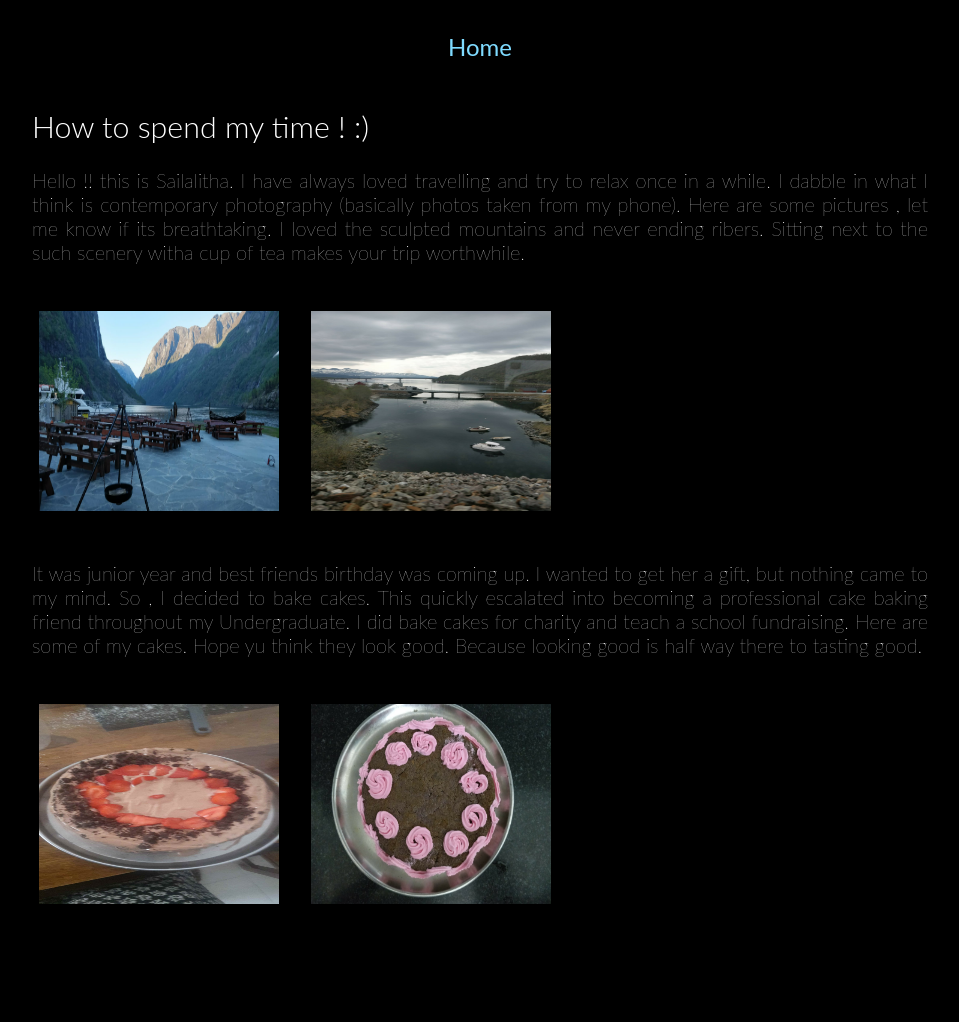
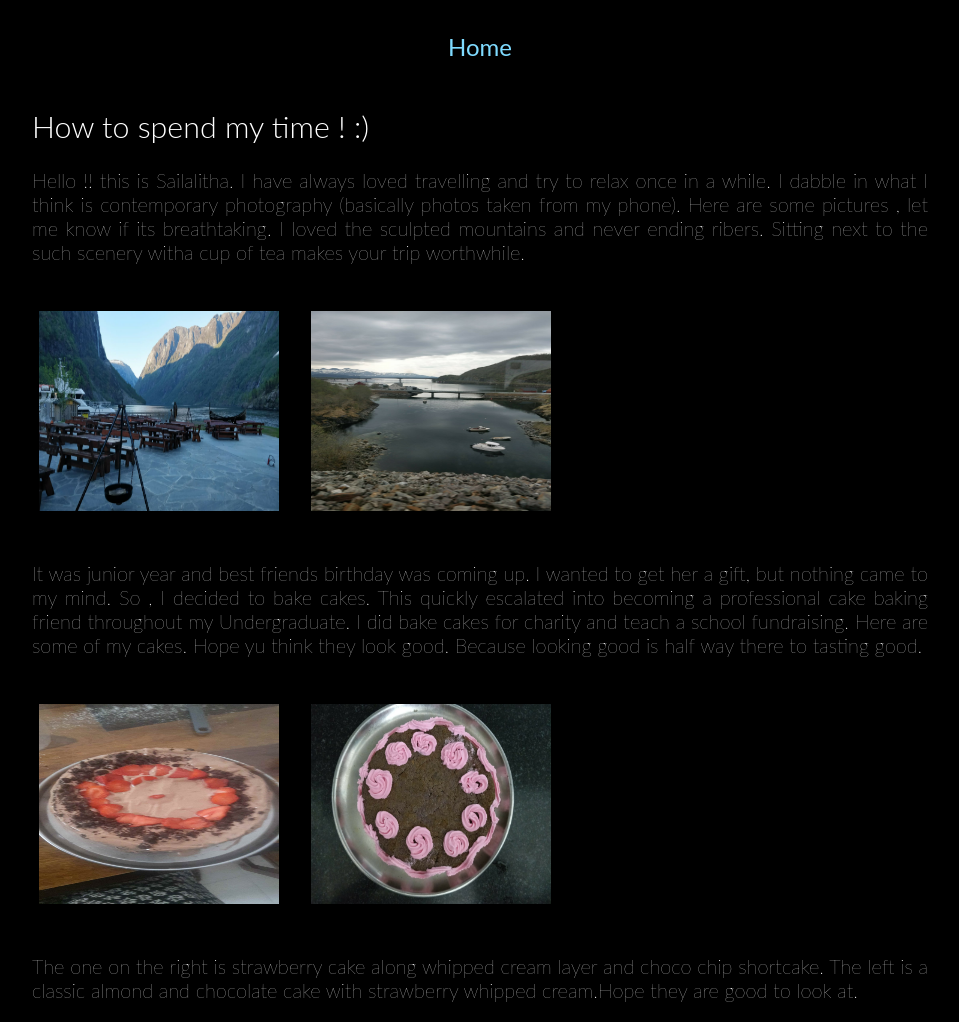
Before and after one commit to sailalitha96/sailalitha96.github.io, a Jekyll site: the page aboutme.html, which Jekyll copies as it is, in a window 1280 px wide. Shown: the whole page, without its empty margins (160-1119 px from the left). Built offline with Jekyll 4.4.1, drawn with Linux system fonts in a browser that asks for light colours; nearby versions of some CDN libraries; before the commit the page ends 944 px from its top, so only the background shows below that.

Commit message:
Update aboutme.html

```diff
--- a/aboutme.html
+++ b/aboutme.html
@@ -51,6 +51,8 @@
 	    </table>
 	</div>
 
+	<p> The one on the right is strawberry cake along whipped cream layer and choco chip shortcake. The left is a classic almond and chocolate cake with strawberry whipped cream.Hope they are good to look at. </p>
+
 <!-- 		<div class="row">
 		  <div class="column">
 		    <img src="/projects/scenery1.jpeg" alt="Snow" style="width:240px;height:200px;">
```
